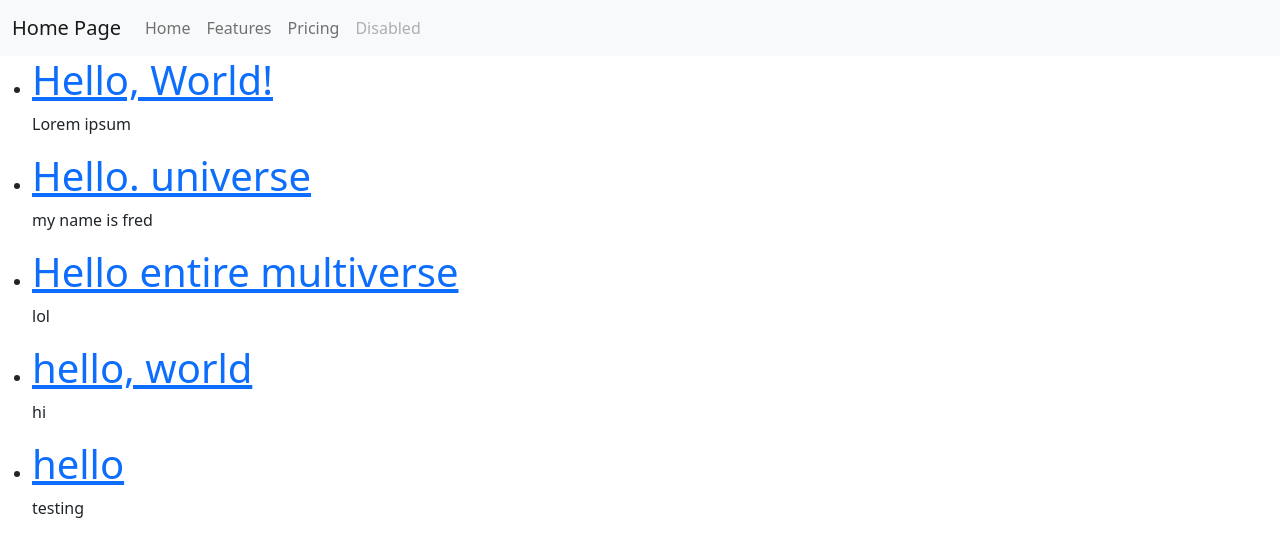
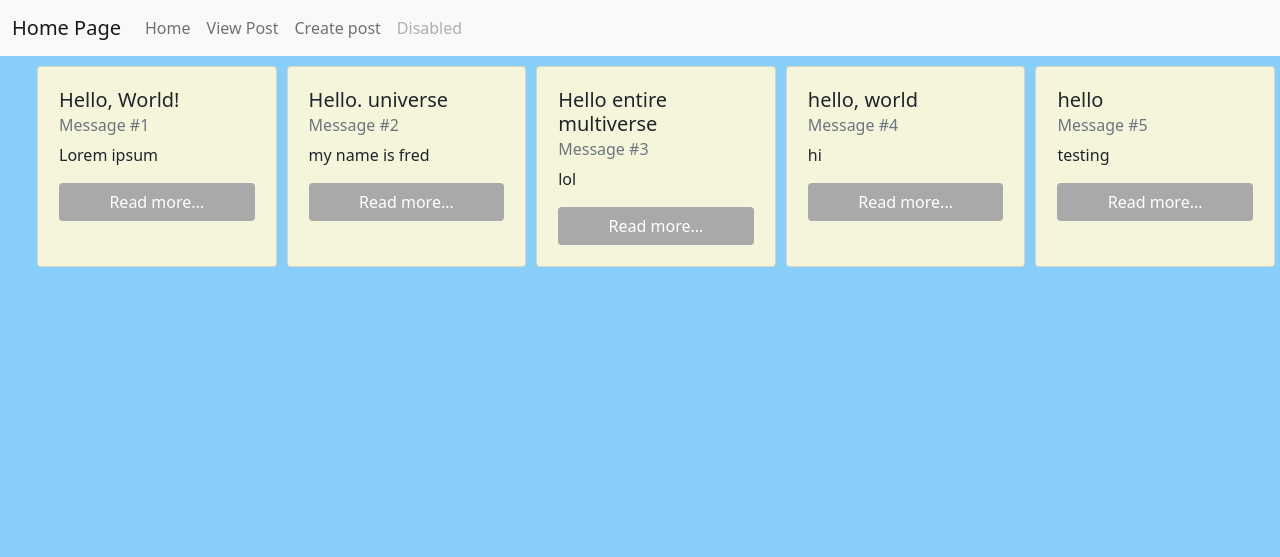
Before and after one commit to Xoscarr/FSDI_U112C2, a Django app: page /posts/ in a window 1280 px wide. Shown: the top 557 px of the page. Run offline with Django 4.2, Linux system fonts and the light colour scheme; data comes from the database, SQL or seed files in the repository; both versions use the stored data as it was after the commit.

Commit message:
added create support

```diff
--- a/config/settings.py
+++ b/config/settings.py
@@ -119,6 +119,7 @@ USE_TZ = True
 
 STATIC_URL = 'static/'
 STATICFILES_DIRS =[str(BASE_DIR.joinpath('static'))]
+STATICFILES_DIRS = [ str(BASE_DIR.joinpath('static'))]
 
 # Default primary key field type
 # https://docs.djangoproject.com/en/4.0/ref/settings/#default-auto-field
--- a/posts/models.py
+++ b/posts/models.py
@@ -1,4 +1,5 @@
 from django.db import models
+from django.urls import reverse
 
 class Post(models.Model):
     title = models.TextField()
@@ -6,3 +7,6 @@ class Post(models.Model):
 
     def __str__(self):
         return self.title[:50]
+
+    def get_absolute_url(self):
+        return reverse("post_detail", args=[self.id])
--- a/posts/urls.py
+++ b/posts/urls.py
@@ -1,8 +1,9 @@
 from django.urls import path
-from .views import PostListView, PostDetailView
+from .views import PostListView, PostDetailView, PostCreateView
 
 
 urlpatterns = [
     path('', PostListView.as_view(), name="posts_list"),
     path('<int:pk>/', PostDetailView.as_view(), name="post_detail"),
+    path('new/', PostCreateView.as_view(), name="post_new"),
 ]
--- a/posts/views.py
+++ b/posts/views.py
@@ -1,10 +1,18 @@
 from django.views.generic import ListView, DetailView
+from django.views.generic.edit import CreateView
 from .models import Post
+
 
 class PostListView(ListView):
     template_name ="post_list.html"
     model = Post
+    paginate_by= 20
 
 class PostDetailView(DetailView):
     template_name = "post_detail.html"
     model = Post
+
+class PostCreateView(CreateView):
+    template_name = "post_new.html"
+    model = Post
+    fields = ["title", "body"]
--- /dev/null
+++ b/static/css/base.css
@@ -0,0 +1,35 @@
+body {
+  background-color: lightskyblue;
+}
+.message {
+  width: 18rem;
+  margin: 5px;
+  padding: 5px;
+  background-color: beige;
+}
+.card-button {
+  width: 100%;
+  background-color: darkgrey;
+  color: white;
+}
+.create-form {
+  background-color: beige;
+  border-radius: 25px;
+  width: 60%;
+  margin-left: 20px;
+  padding: 20px;
+  margin: 10px;
+  margin-left: 10%;
+  margin-top: 2%;
+}
+.create-button {
+  justify-content: center;
+  background-color: white;
+  color: black;
+  font-weight: bold;
+  width: 100%;
+  margin-top: 5px;
+}
+.create-form-input {
+  width: 100%;
+}
--- a/templates/base.html
+++ b/templates/base.html
@@ -27,10 +27,10 @@
                         <a class="nav-link" aria-current="page" href="{% url 'home' %}">Home</a>
                     </li>
                     <li class="nav-item">
-                        <a class="nav-link" href="#">Features</a>
+                        <a class="nav-link" href="{% url 'posts_list' %}">View Post</a>
                     </li>
                     <li class="nav-item">
-                        <a class="nav-link" href="#">Pricing</a>
+                        <a class="nav-link" href="{% url 'post_new' %}">Create post</a>
                     </li>
                     <li class="nav-item">
                         <a class="nav-link disabled">Disabled</a>
@@ -40,7 +40,7 @@
         </div>
     </nav>
 
-    <div>
+    <div style=margin-top:5px;>
         {% block content %}
         {% endblock content %}
     </div>
--- a/templates/post_list.html
+++ b/templates/post_list.html
@@ -4,20 +4,21 @@
 
 {% block content %}
 <ul>
-    {% for post in post_list %}
+    <div class="d-flex" felx-row flex wrap bd-highlight mb-3>
+        {% for post in post_list %}
 
-    <li>
-        <h1>
-            <a href="{% url 'post_detail' post.id %}"> {{ post.title }}</a>
+        <div class="card message">
+            <div class="card-body">
+                <h5 class="card-title">{{ post.title }}</h5>
+                <h6 class="card-subtitle mb-2 text-muted">Message #{{ post.id }}</h6>
+                <p class="card-text"> {{ post.body|truncatechars:128 }}</p>
+                <a href="{% url 'post_detail' post.id %}" class="btn card-button">Read more...</a>
+            </div>
+        </div>
 
-        </h1>
-    </li>
+        {% endfor %}
+    </div>
 
-    <p>{{ post.body }}
-
-    </p>
-
-    {% endfor %}
 </ul>
 
 {% endblock content %}
```
Also changed, not shown: templates/post_new.html (added, +20 -0 lines), db.sqlite3.
